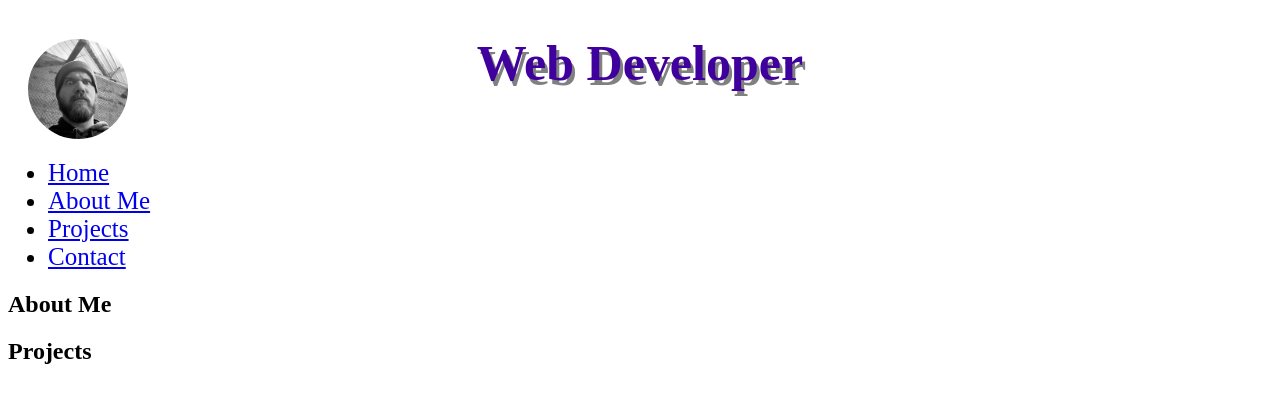
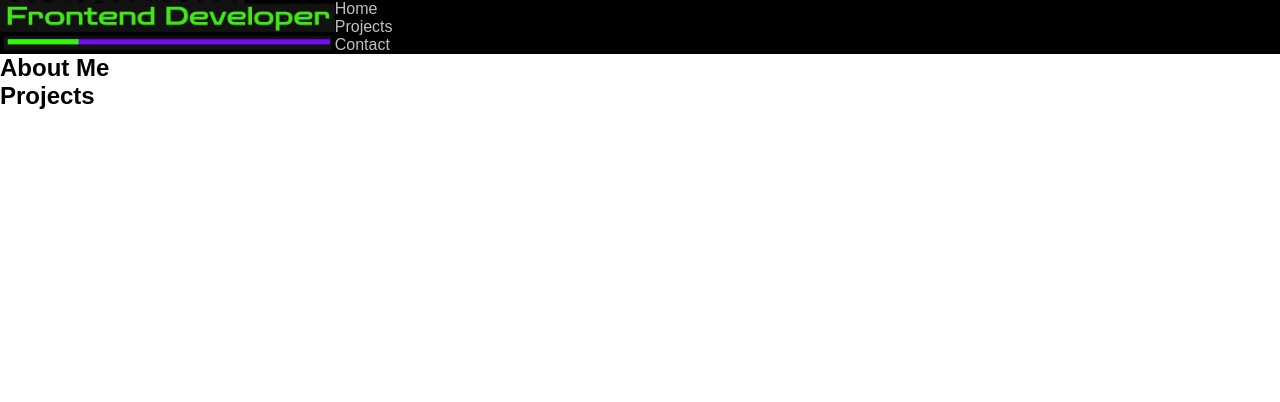
Before and after one commit to Azazel1169/my-portfolio, a plain HTML site: page index.html in a window 1280 px wide. Drawn offline with Linux system fonts and the light colour scheme.

Commit message:
redesigning port

```diff
--- a/index.html
+++ b/index.html
@@ -8,18 +8,27 @@
   </head>
   <body>
     <div>
-      <header>
-        <h1>Web Developer</h1>
-        <img src="images/propic.jpg" alt="">
+      <header class="header">
+        <div class="header_content">
+          <a href="#" class="logo">
+            <img class="logo_img" src="images/website logo.png" alt="logo" />
+          </a>
+          <nav class="nav">
+            <ul class="nav_list">
+              <li class="nav_item">
+                <a href="#" class="nav_link">Home</a>
+              </li>
+              <li class="nav_item">
+                <a href="#" class="nav_link">Projects</a>
+              </li>
+              <li class="nav_item">
+                <a href="#" class="btn">Contact</a>
+              </li>
+            </ul>
+          </nav>
+        </div>
       </header>
-      <nav>
-        <ul>
-          <li><a class="link" href="#">Home</a></li>
-          <li><a class="link" href="#">About Me</a></li>
-          <li><a class="link" href="#">Projects</a></li>
-          <li><a class="link" href="#">Contact</a></li>
-        </ul>
-      </nav>
+
       <main>
         <section class="about">
           <h2>About Me</h2>
--- a/styles.css
+++ b/styles.css
@@ -1,23 +1,60 @@
-header h1 {
-    text-align: center;
-    font-size: 50px;
-    color: rgb(63, 0, 157);
-    text-shadow: 3px 5px gray;
+/* RESET */
+* {
+    margin: 0;
+    padding: 0;
+    box-sizing: border-box;
 }
-img {
-    width: 100px;
-    margin-top: -100px;
-    margin-left: 20px;
-    border-radius: 50%;
+
+/* Base Styles */
+
+a {
+    text-decoration: none;
+    color: inherit;
+}
+
+ul {
+    list-style: none;
+}
+
+body {
+    background-color: white;
+    font-family: sans-serif;
+    min-height: 500px'';
+}
+
+/* Normal style */
+.header {
+    background-color: black;
+}
+
+.header_content {
+    display: flex;
+}
+
+.logo {
 
 }
 
-ul li {
-    font-size: 25px;
-    text-align: ;
+.logo_img {
+    height: 50px;
 }
 
-.link:hover{
-    color: rgb(255, 115, 0);
-    text-shadow: 3px;
+.nav {
+
 }
+
+.nav-list {
+
+}
+
+.nav_item {
+
+}
+
+.nav_link {
+    color: silver;
+
+}
+.btn {
+    color: silver;
+}
```
Also changed, not shown: images/website logo.png (added).
